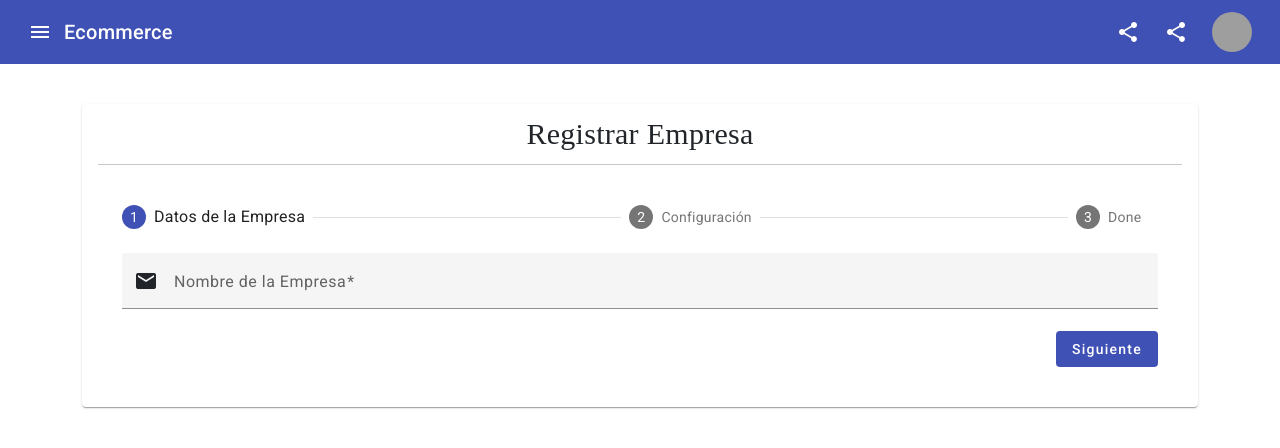
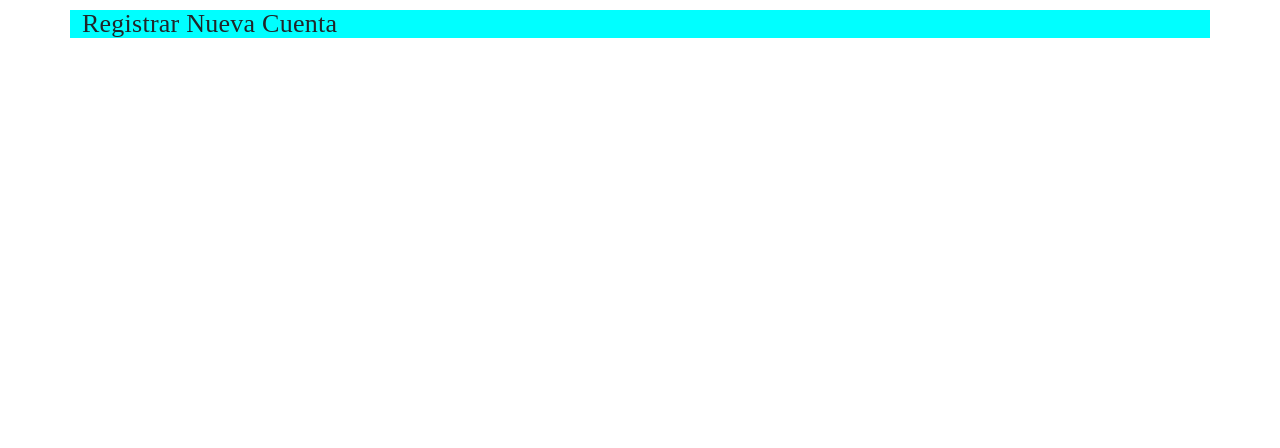
Before and after one commit to Anthony-Code6/Empresa.Fronted, an Angular app: page /register in a window 1280 px wide. Shown: the top 448 px of the page. Built offline with nearby package versions, Linux system fonts and the light colour scheme; grey boxes are pictures that could not be loaded.

Commit message:
Actualizacion de los componentes bs5

```diff
--- a/src/app/app.routes.ts
+++ b/src/app/app.routes.ts
@@ -8,6 +8,9 @@ export const routes: Routes = [
     path: "", pathMatch: 'full', component: DashboardComponent
   },
   {
+    path: "login", component: LoginComponent
+  },
+  {
     path: "register", component: RegisterComponent
   }
 ];
--- a/src/app/pages/auth/login/login.component.css
+++ b/src/app/pages/auth/login/login.component.css
@@ -1,8 +1,22 @@
-mat-form-field,button{
+.contenedor {
   width: 100%;
+  height: 100%;
+  display: grid;
+  place-items: center;
+  background-color: rgb(75, 77, 76);
 }
 
-h3{
+.card{
+  padding: 10px;
+  border-radius: 10px;
+}
+
+button{
+  width: 100%;
+  height: 2.9rem;
+}
+
+h3 {
   font-family: 'Times New Roman';
   font-size: 30px;
 }
--- a/src/app/pages/auth/login/login.component.html
+++ b/src/app/pages/auth/login/login.component.html
@@ -1,27 +1,29 @@
-<mat-dialog-content>
-  <h3 class="text-center">Inicio de Sesión</h3>
-  <div class="row g-1 justify-content-start">
-    <div class="col-12">
-      <mat-form-field>
-        <mat-label>Correo Electrónico</mat-label>
-        <mat-icon matPrefix>mail</mat-icon>
-        <input matInput type="email" />
-      </mat-form-field>
-    </div>
-    <div class="col-12">
-      <mat-form-field>
+<div class="contenedor">
+  <div class="card">
+    <div class="card-body">
+      <h3 class="text-center">Inicio de Sesión</h3>
+      <hr/>
+      <div class="row g-1 justify-content-start">
+        <div class="col-12">
+          <div class="form-floating mb-3">
+            <input type="email" class="form-control shadow-none" id="email" placeholder="name@example.com">
+            <label for="email">Correo Electrónico</label>
+          </div>
+        </div>
+        <div class="col-12">
+          <div class="form-floating mb-3">
+            <input type="password" class="form-control shadow-none" id="password" placeholder="password">
+            <label for="password">Contraseña</label>
+          </div>
 
-        <mat-label>Contraseña</mat-label>
 
-        <input matInput [type]="hide() ? 'password' : 'text'" />
-        <mat-icon matPrefix>lock</mat-icon>
-        <button mat-icon-button matSuffix (click)="clickEvent($event)" [attr.aria-pressed]="hide()">
-          <mat-icon matSuffix>{{hide() ? 'visibility_off' : 'visibility'}}</mat-icon>
-        </button>
-      </mat-form-field>
+        </div>
+      </div>
+
+      <div class="buttom">
+        <button mat-flat-button color="primary"><mat-icon>login</mat-icon> Ingresar</button>
+      </div>
+
     </div>
   </div>
-</mat-dialog-content>
-<mat-dialog-actions>
-  <button mat-flat-button color="primary" (click)="closeDialog()"><mat-icon>login</mat-icon> Ingresar</button>
-</mat-dialog-actions>
+</div>
--- a/src/app/pages/auth/login/login.component.ts
+++ b/src/app/pages/auth/login/login.component.ts
@@ -1,41 +1,29 @@
 import { Component, inject, signal } from '@angular/core';
 
 import { MatButtonModule } from '@angular/material/button';
-import { MatFormFieldModule } from '@angular/material/form-field';
-import { MatIconModule } from '@angular/material/icon';
-import { MatInputModule } from '@angular/material/input';
-
-import { MatDialog, MatDialogModule } from '@angular/material/dialog';
+import { MatIconModule } from '@angular/material/icon'
 import { MatSnackBar, MatSnackBarHorizontalPosition, MatSnackBarModule, MatSnackBarVerticalPosition } from '@angular/material/snack-bar';
 
 @Component({
   selector: 'app-login',
   standalone: true,
-  imports: [MatButtonModule, MatFormFieldModule, MatIconModule, MatInputModule, MatDialogModule, MatSnackBarModule],
+  imports: [MatButtonModule, MatIconModule],
   templateUrl: './login.component.html',
   styleUrl: './login.component.css'
 })
 export class LoginComponent {
-  hide = signal(true);
-
-  private dialog = inject(MatDialog)
 
   private _snackBar = inject(MatSnackBar);
   horizontalPosition: MatSnackBarHorizontalPosition = 'end';
   verticalPosition: MatSnackBarVerticalPosition = 'top';
 
-  clickEvent(event: MouseEvent) {
-    this.hide.set(!this.hide());
-    event.stopPropagation();
-  }
 
-  closeDialog() {
-    this.dialog.closeAll()
 
-    this._snackBar.open('Correctamente Registrado', 'Close', {
+  /*
+  this._snackBar.open('Correctamente Registrado', 'Close', {
       horizontalPosition: this.horizontalPosition,
       verticalPosition: this.verticalPosition,
       duration: 2000
     });
-  }
+  */
 }
--- a/src/app/pages/auth/register/register.component.css
+++ b/src/app/pages/auth/register/register.component.css
@@ -1,16 +1,8 @@
 h3{
   font-family: 'Times New Roman';
-  font-size: 30px;
+  font-size: 26px;
 }
-
-mat-card{
-  margin-top: 40px;
+.container{
+  margin-top: 10px;
+  background-color: aqua;
 }
-
-.next{
-  background-color: #4054b4;
-}
-
-mat-form-field{
-  width: 100%;
-}
--- a/src/app/pages/auth/register/register.component.html
+++ b/src/app/pages/auth/register/register.component.html
@@ -1,55 +1,5 @@
-<app-toolbar />
-<div class="container">
-  <mat-card>
-
-    <mat-card-content>
-
-      <h3 class="text-center">Registrar Empresa</h3>
-      <hr>
-      <!--
-       <button mat-raised-button (click)="isLinear = !isLinear" id="toggle-linear">
-        {{!isLinear ? 'Enable linear mode' : 'Disable linear mode'}}
-      </button>
-      -->
-
-      <mat-stepper [linear]="isLinear" #stepper>
-        <mat-step [stepControl]="firstFormGroup">
-          <form [formGroup]="firstFormGroup">
-            <ng-template matStepLabel>Datos de la Empresa</ng-template>
-            <mat-form-field>
-              <mat-label>Nombre de la Empresa</mat-label>
-              <mat-icon matPrefix>mail</mat-icon>
-              <input matInput type="email" formControlName="firstCtrl" />
-            </mat-form-field>
-            <div class="d-flex justify-content-end">
-              <button mat-flat-button matStepperNext color="primary">Siguiente</button>
-            </div>
-          </form>
-        </mat-step>
-        <mat-step [stepControl]="secondFormGroup" label="Configuración">
-          <form [formGroup]="secondFormGroup">
-            <mat-form-field>
-              <mat-label>Address</mat-label>
-              <input matInput formControlName="secondCtrl" placeholder="Ex. 1 Main St, New York, NY" required>
-            </mat-form-field>
-            <div class="d-flex justify-content-between" >
-              <button mat-flat-button matStepperPrevious color="warn">Atras</button>
-              <button mat-flat-button matStepperNext color="primary">Siguiente</button>
-            </div>
-          </form>
-        </mat-step>
-        <mat-step>
-          <ng-template matStepLabel>Done</ng-template>
-          <p>You are now done.</p>
-          <div class="d-flex justify-content-between">
-            <button mat-flat-button matStepperPrevious>Atras</button>
-            <button mat-flat-button (click)="stepper.reset()" color="secondary">Reset</button>
-          </div>
-        </mat-step>
-      </mat-stepper>
-    </mat-card-content>
-
-  </mat-card>
-
-
-</div>
+<section class="body">
+  <section class="header container">
+    <h3>Registrar Nueva Cuenta</h3>
+  </section>
+</section>
--- a/src/app/pages/auth/register/register.component.ts
+++ b/src/app/pages/auth/register/register.component.ts
@@ -1,34 +1,19 @@
 import { Component, inject } from '@angular/core';
-import { ToolbarComponent } from "../../../shared/toolbar/toolbar.component";
-import { MatInputModule } from '@angular/material/input';
-import { MatFormFieldModule } from '@angular/material/form-field';
-import { MatStepperModule } from '@angular/material/stepper';
+
 import { MatButtonModule } from '@angular/material/button';
-import { FormBuilder, FormGroup, ReactiveFormsModule, Validators } from '@angular/forms';
-import { MatCardModule } from '@angular/material/card';
+
 import { MatIconModule } from '@angular/material/icon';
 
 @Component({
   selector: 'app-register',
   standalone: true,
-  imports: [ToolbarComponent, ReactiveFormsModule, MatIconModule, MatCardModule, MatInputModule, MatFormFieldModule, MatStepperModule, MatButtonModule],
+  imports: [MatButtonModule, MatIconModule],
   templateUrl: './register.component.html',
   styleUrl: './register.component.css'
 })
 export class RegisterComponent {
-  isLinear = true;
-
-  private _formBuilder = inject(FormBuilder);
-  firstFormGroup!: FormGroup
-  secondFormGroup!: FormGroup
-
 
   ngOnInit(): void {
-    this.firstFormGroup = this._formBuilder.group({
-      firstCtrl: ['', Validators.required],
-    });
-    this.secondFormGroup = this._formBuilder.group({
-      secondCtrl: ['', Validators.required],
-    });
+
   }
 }
--- a/src/app/shared/toolbar/toolbar.component.css
+++ b/src/app/shared/toolbar/toolbar.component.css
@@ -5,3 +5,7 @@
 mat-toolbar{
   margin-bottom: 10px;
 }
+
+.home{
+  cursor: pointer;
+}
--- a/src/app/shared/toolbar/toolbar.component.html
+++ b/src/app/shared/toolbar/toolbar.component.html
@@ -2,14 +2,14 @@
   <button mat-icon-button class="example-icon" aria-label="Example icon-button with menu icon">
     <mat-icon>menu</mat-icon>
   </button>
-  <span>Ecommerce</span>
+  <span routerLink="/" class="home">Ecommerce</span>
   <span class="example-spacer"></span>
-  <button mat-icon-button class="example-icon" (click)="Login()" aria-label="Example icon-button with share icon">
-    <mat-icon>share</mat-icon>
+  <button mat-button class="example-icon" routerLink="/login" aria-label="Example icon-button with share icon">
+    Iniciar Sesion
   </button>
 
-  <button mat-icon-button class="example-icon" routerLink="/register" aria-label="Example icon-button with share icon">
-    <mat-icon>share</mat-icon>
+  <button mat-button class="example-icon" routerLink="/register" aria-label="Example icon-button with share icon">
+    Registrar
   </button>
 
   <button mat-button [matMenuTriggerFor]="beforeMenu" class="auth text-truncate">
```
